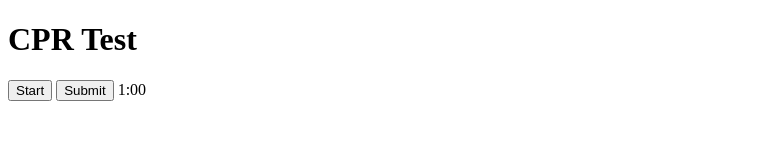
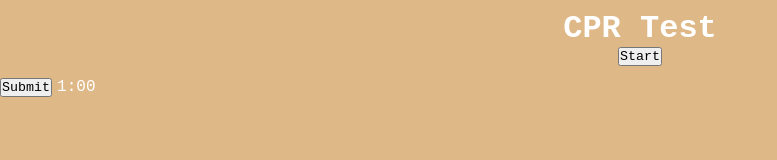
Before and after one commit to EdwardArana/webapiHw, a plain HTML site: page index.html in a window 1280 px wide. Shown: the whole page, without its empty margins (0-777 px from the left). Drawn offline with Linux system fonts and the light colour scheme.

Commit message:
fixing the html

```diff
--- a/index.html
+++ b/index.html
@@ -4,16 +4,17 @@
     <meta charset="UTF-8">
     <meta http-equiv="X-UA-Compatible" content="IE=edge">
     <meta name="viewport" content="width=device-width, initial-scale=1.0">
+    <link rel="stylesheet" href="style.css">
     <title>CPR Test</title>
 </head>
 <header>
     <h1>CPR Test</h1>
     <button id="start">Start</button>
+</header>
+<body>
     <button id="submit">Submit</button>
     <span id = "timer">1:00</span>
     <div id = "quiz"></div>
-</header>
-<body>
     <script src="javascript.js"></script>
 </body>
 </html>
--- a/style.css
+++ b/style.css
@@ -13,3 +13,9 @@ header {
     flex-direction: column;
     padding: 10px;
 }
+
+body{
+    background-color: burlywood;
+    font-family: 'Lucida Sans', 'Lucida Sans Regular', 'Lucida Grande', 'Lucida Sans Unicode', Geneva, Verdana, sans-serif;
+    color: white;
+}
```
